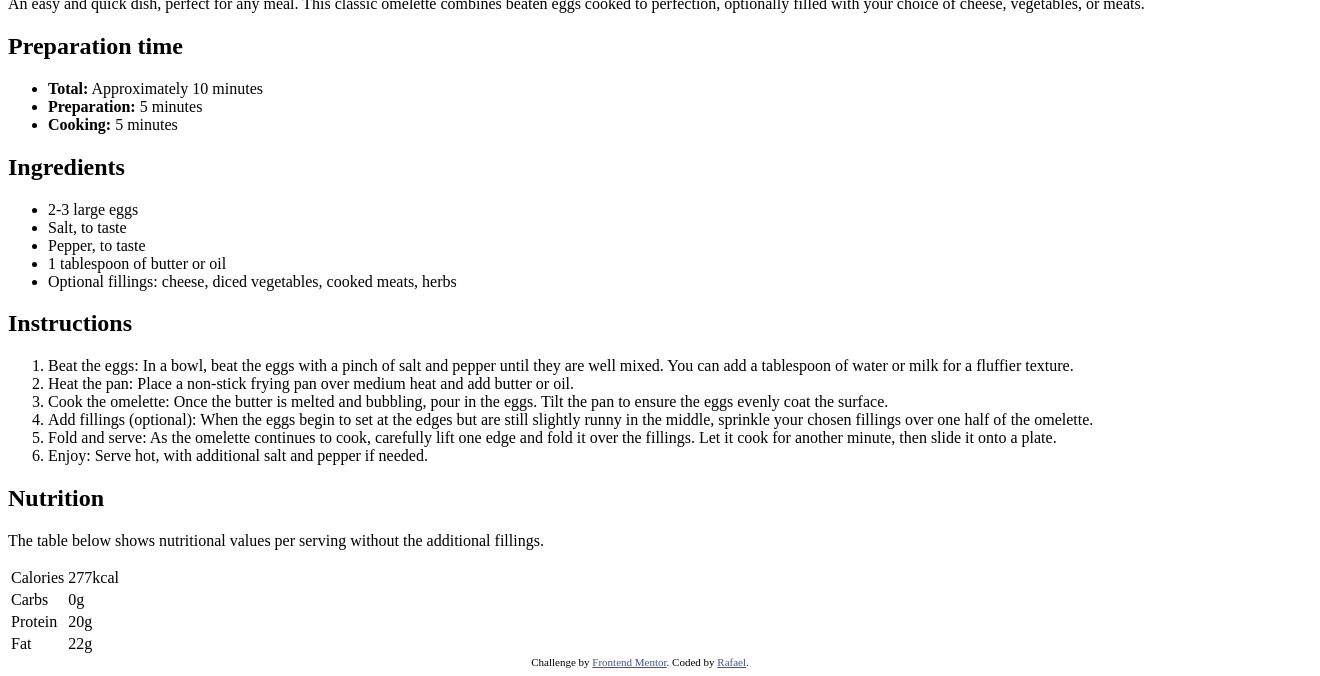
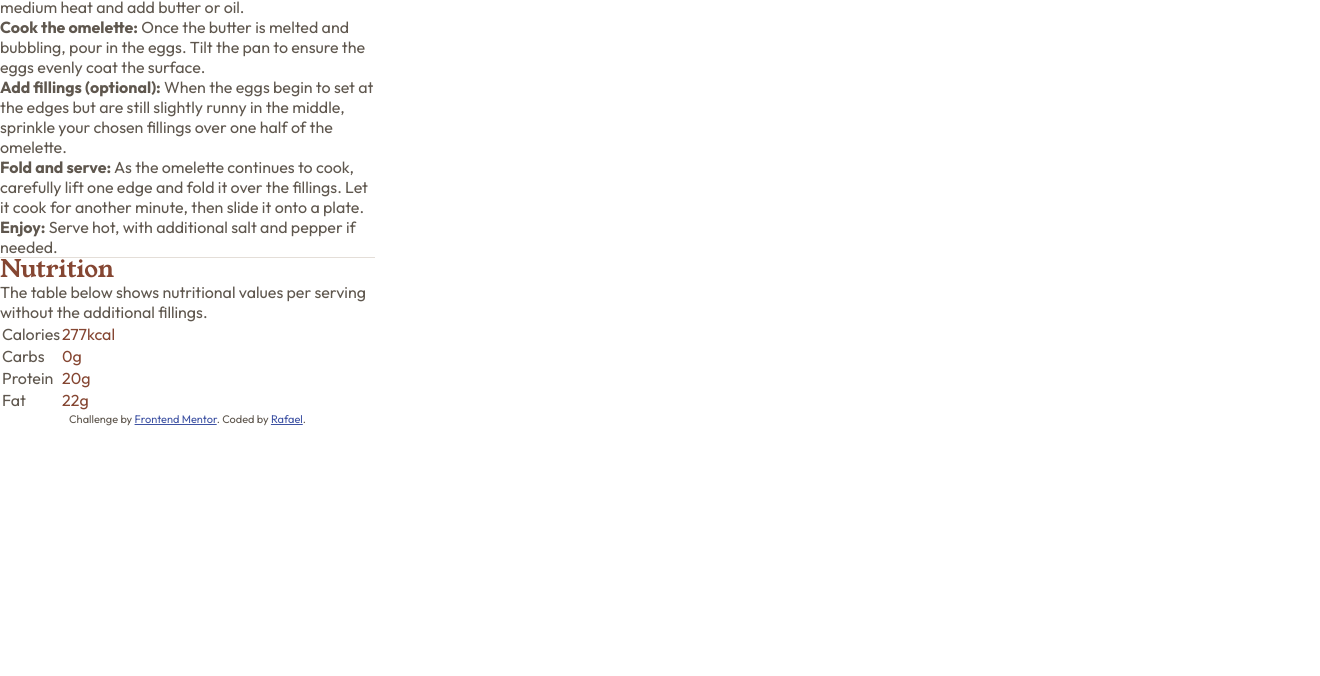
Before and after one commit to P4FZero/recipe-page, a plain HTML site: page index.html in a window 1280 px wide. Shown: the part 697-1373 px from the top of the page, 1320 px wide, since content can reach past the window. After the commit the page ends 1123 px from the top, so only its background shows below. Drawn offline with Linux system fonts and the light colour scheme.

Commit message:
HTML update and CSS inital

```diff
--- a/index.html
+++ b/index.html
@@ -9,6 +9,8 @@
   <link rel="icon" type="image/png" sizes="32x32" href="./assets/images/favicon-32x32.png">
 
   <title>Frontend Mentor | Recipe page</title>
+
+  <link rel="stylesheet" href="style.css">
 
   <!-- Feel free to remove these styles or customise in your own stylesheet 👍 -->
   <style>
@@ -65,30 +67,36 @@
 
         <ol>
           <li>
-            Beat the eggs: In a bowl, beat the eggs with a pinch of salt and pepper until they are well mixed. You can
+            <strong>Beat the eggs:</strong> In a bowl, beat the eggs with a pinch of salt and pepper until they are well
+            mixed. You can
             add a tablespoon of water or milk for a fluffier texture.
           </li>
 
           <li>
-            Heat the pan: Place a non-stick frying pan over medium heat and add butter or oil.
+            <strong>Heat the pan:</strong> Place a non-stick frying pan over medium heat and add butter or oil.
           </li>
 
           <li>
-            Cook the omelette: Once the butter is melted and bubbling, pour in the eggs. Tilt the pan to ensure the eggs
+            <strong>Cook the omelette:</strong> Once the butter is melted and bubbling, pour in the eggs. Tilt the pan
+            to ensure the eggs
             evenly coat the surface.
           </li>
 
           <li>
-            Add fillings (optional): When the eggs begin to set at the edges but are still slightly runny in the middle,
+            <strong>Add fillings (optional):</strong> When the eggs begin to set at the edges but are still slightly
+            runny in the middle,
             sprinkle your chosen fillings over one half of the omelette.
           </li>
 
           <li>
-            Fold and serve: As the omelette continues to cook, carefully lift one edge and fold it over the fillings.
+            <strong>Fold and serve:</strong> As the omelette continues to cook, carefully lift one edge and fold it over
+            the fillings.
             Let it cook for another minute, then slide it onto a plate.
           </li>
 
-          <li>Enjoy: Serve hot, with additional salt and pepper if needed.</li>
+          <li>
+            <strong>Enjoy:</strong> Serve hot, with additional salt and pepper if needed.
+          </li>
         </ol>
       </section>
 
--- /dev/null
+++ b/style.css
@@ -0,0 +1,117 @@
+/* ||Typography - Fonts */
+
+@font-face {
+    font-family: "outfit";
+    src: url(assets/fonts/outfit/Outfit-Regular.woff2) format("woff2");
+    src: url(assets/fonts/outfit/Outfit-Regular.woff) format("woff");
+    font-style: normal;
+    font-weight: 400;
+}
+
+@font-face {
+    font-family: "outfit";
+    src: url(assets/fonts/outfit/Outfit-Bold.woff2)("woff2");
+    src: url(assets/fonts/outfit/Outfit-Bold.woff) format("woff");
+    font-style: normal;
+    font-weight: 700;
+}
+
+@font-face {
+    font-family: "outfit";
+    src: url(assets/fonts/outfit/Outfit-SemiBold.woff2)("woff2");
+    src: url(assets/fonts/outfit/Outfit-SemiBold.woff) format("woff");
+    font-style: normal;
+    font-weight: 600;
+}
+
+@font-face {
+    font-family: "young-serif";
+    src: url(assets/fonts/young-serif/youngserif-regular-webfont.woff2) format("woff2");
+    src: url(assets/fonts/young-serif/youngserif-regular-webfont.woff) format("woff");
+    font-style: normal;
+    font-weight: 400;
+}
+
+/* ||Pre settings */
+
+*,
+*::after,
+*::before {
+    box-sizing: border-box;
+    margin: 0;
+    padding: 0;
+}
+
+/* ||Colors*/
+
+:root {
+    /* Primary */
+
+    --dark-raspberry: hsl(332, 51%, 32%);
+    /*  */
+    --nutmeg: hsl(14, 45%, 36%);
+
+    /* Neutral */
+
+    /*  */
+    --dark-charcoal: hsl(24, 5%, 18%);
+    --eggshell: hsl(30, 54%, 90%);
+    /*  */
+    --light-grey: hsl(30, 18%, 87%);
+    --rose-white: hsl(330, 100%, 98%);
+    /*  */
+    --wenge-brown: hsl(30, 10%, 34%);
+    /*  */
+    --white: hsl(0, 0%, 100%);
+}
+
+/* ||General settings */
+
+body {
+    max-width: 375px;
+    font-family: "outfit", sans-serif;
+    color: var(--wenge-brown);
+    background-color: var(--white);
+}
+
+img {
+    width: 100%;
+}
+
+section:not(:first-child, :last-child) {
+    border-bottom: 1px solid var(--light-grey);
+}
+
+h1 {
+    color: var(--dark-charcoal);
+}
+
+h1,
+h2 {
+    font-family: "young-serif", serif;
+}
+
+h2,
+li::marker,
+tr td:nth-child(2) {
+    color: var(--nutmeg);
+    font-weight: 400;
+}
+
+/* li::marker,
+tr td:nth-child(2) {
+    font-weight: bold;
+} */
+
+section:first-child {
+    background-color: var(--rose-white);
+    padding: .5rem;
+    border-radius: 10px;
+}
+
+section:first-child h2,
+section:first-child li::marker {
+    font-family: "outfit", sans-serif;
+    color: var(--dark-raspberry);
+    font-weight: 700;
+}
```
Also changed, not shown: assets/fonts/outfit/Outfit-Bold.woff (added), assets/fonts/outfit/Outfit-Bold.woff2 (added), assets/fonts/outfit/Outfit-Regular.woff (added), assets/fonts/outfit/Outfit-Regular.woff2 (added), assets/fonts/outfit/Outfit-SemiBold.woff (added), assets/fonts/outfit/Outfit-SemiBold.woff2 (added), assets/fonts/young-serif/youngserif-regular-webfont.woff (added), assets/fonts/young-serif/youngserif-regular-webfont.woff2 (added).
